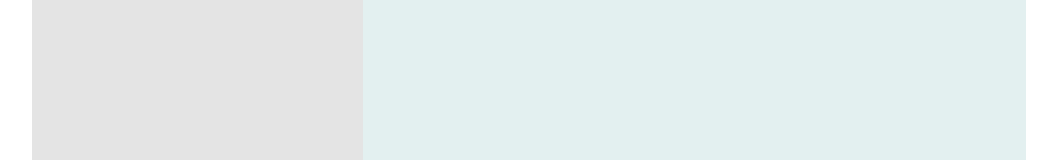
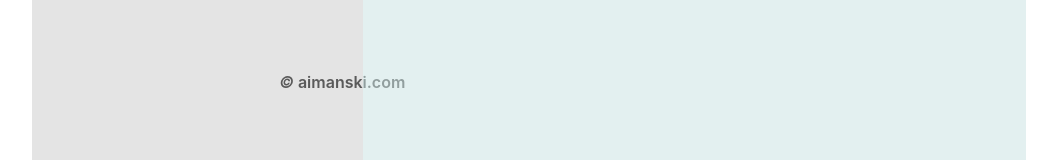
Before and after one commit to LeoEspinoza12/react_project_06, a React (Create React App) app: page / in a window 1280 px wide. Shown: the part 535-695 px from the top of the page, without its empty margins (96-1153 px from the left). Built offline with nearby package versions, Linux system fonts and the light colour scheme.

Commit message:
added name tag

```diff
--- a/src/components/input/Input.css
+++ b/src/components/input/Input.css
@@ -4,9 +4,10 @@
 
 /* Add New Button */
 .Left-Side .Button {
+  background: orange;
   width: 100%;
   margin-top: 20%;
-  font-size: 1em
+  font-size: 1em;
 }
 
 .Left-Side .Button button {
@@ -49,3 +50,16 @@
   background: rgb(106,136,186);
   color: rgb(60,67,79)
 }
+
+.Left-Side .Brand{
+  bottom: 15%;
+  width: 100%;
+  height: 3%;
+  margin: 0;
+  display: inline-block;
+  position: absolute;
+  margin-left: -50%;
+  color: rgb(90, 90, 90);
+  font-weight: 600
+
+}
--- a/src/components/input/Input.js
+++ b/src/components/input/Input.js
@@ -37,6 +37,7 @@ let inputBtn = <div className='Button'>
                   className="btn-sm float-left btn-primary"
                   onClick={()=>this.props.click('inputSwitch')}>
                     Add New</button>
+
               </div>
 
 let inputForm = <div className='Form'>
@@ -72,6 +73,9 @@ let inputForm = <div className='Form'>
     return(
          <div className="col-sm-4 Left-Side">
           {this.props.switch ? inputForm : inputBtn}
+          <div className='Brand'>
+            <p className=''><i>&copy;</i> aimanski.com</p>
+          </div>
         </div>
     )
   }
```
